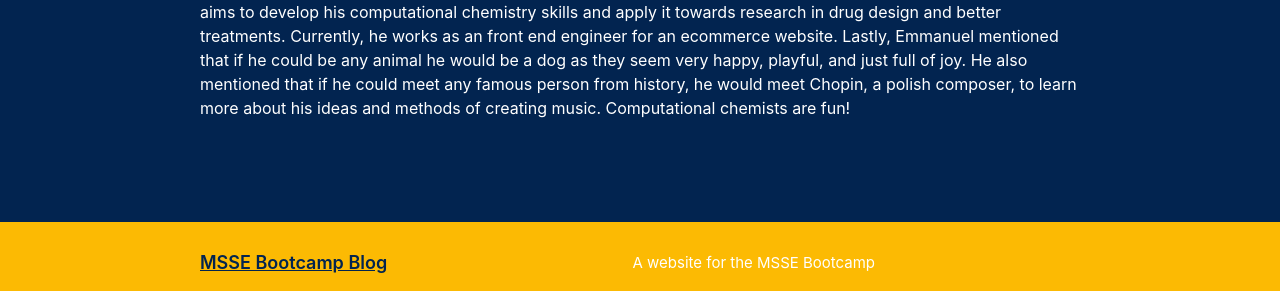
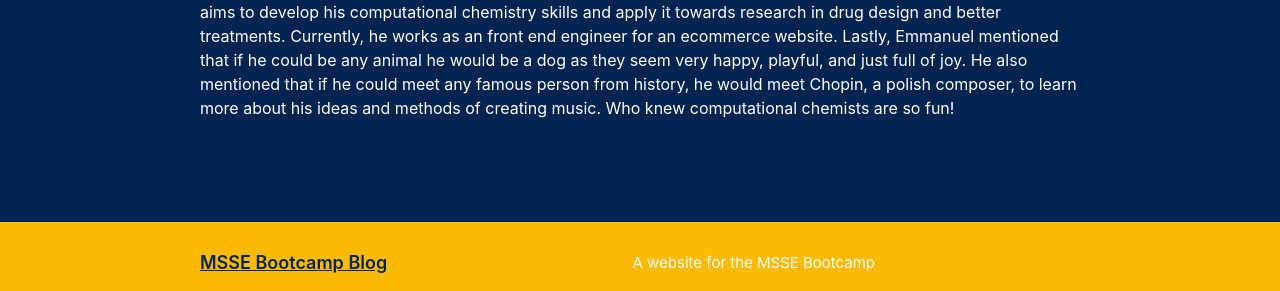
Before and after one commit to msse-2022-bootcamp/blog-scott-s-tots, a Jekyll site: the page built from _posts/2022-08-08-Jeffy-Jeffy.md, in a window 1280 px wide. Shown: the part 506-797 px from the top of the page. Built offline with Jekyll 4.4.1, drawn with Linux system fonts in a browser that asks for light colours; some web fonts are replaced; Markdown is read by kramdown in place of the engine named in the settings; some of the changed text lies outside the part shown.

Commit message:
Interview with Emmanuel, written by Jeffy Jeffy

```diff
--- a/_posts/2022-08-08-Jeffy-Jeffy.md
+++ b/_posts/2022-08-08-Jeffy-Jeffy.md
@@ -6,4 +6,4 @@ author: Jefy Jeffy
 
 Today, I had a chance to meet (virtually) and speak with a real life computational chemist, Emmanuel Cortes. Cortes was born in Mexico but movedd to the United States at the 4 and has lived in California ever since. Currently, he lives in the Bay Area and loves the weather. He has not had a chance to go back to Mexico since coming to States, but hopes he has a chance to visit soon. Emmanuel mentioned that one of his favorite foods is Lasagna, and pastas in general; however, he dislikes mushrooms due to their texture. I claim that he would absolutely love mushroom, if prepared well. So here's to hoping that Emmanuel dares to eat mushrooms cooked in the south Indian style.
 Despite our differing opinions on mushrooms, Emmanual and I have quite a bit in common as we were both born outside of United States. Additionally, both of our undergradute major was in Chemistry and our undergraduate research focused on computational chemistry as well. Although we had similar research backgrounds, Emmanuel primarily worked on applying Density Functional Theory on transition metal complexes. As he goes through the program, he aims to develop his computational chemistry skills and apply it towards research in drug design and better treatments. Currently, he works as an front end engineer for an ecommerce website.
-Lastly, Emmanuel mentioned that if he could be any animal he would be a dog as they seem very happy, playful, and just full of joy. He also mentioned that if he could meet any famous person from history, he would meet Chopin, a polish composer, to learn more about his ideas and methods of creating music. Computational chemists are fun!
+Lastly, Emmanuel mentioned that if he could be any animal he would be a dog as they seem very happy, playful, and just full of joy. He also mentioned that if he could meet any famous person from history, he would meet Chopin, a polish composer, to learn more about his ideas and methods of creating music. Who knew computational chemists are so fun!
```
